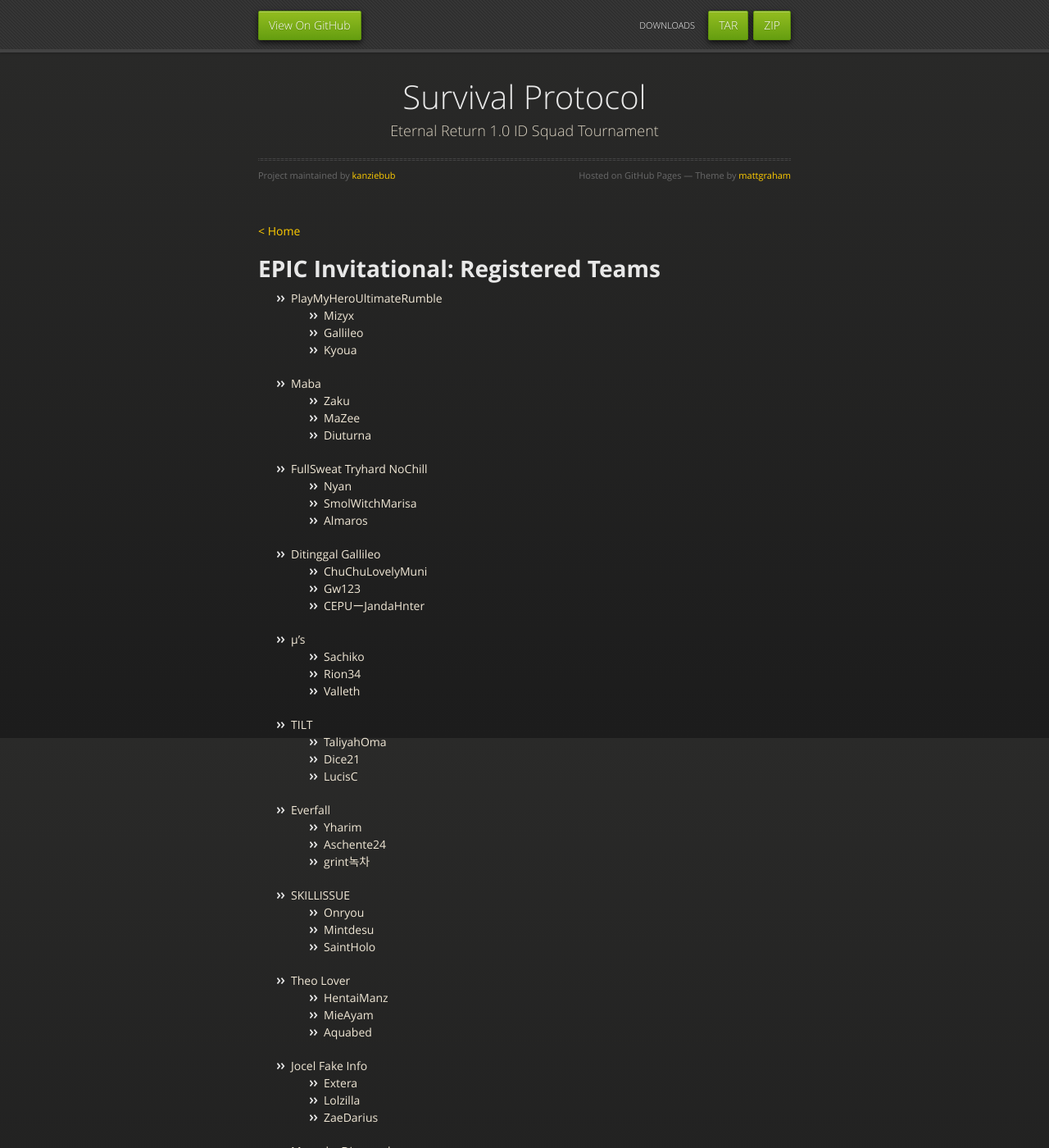
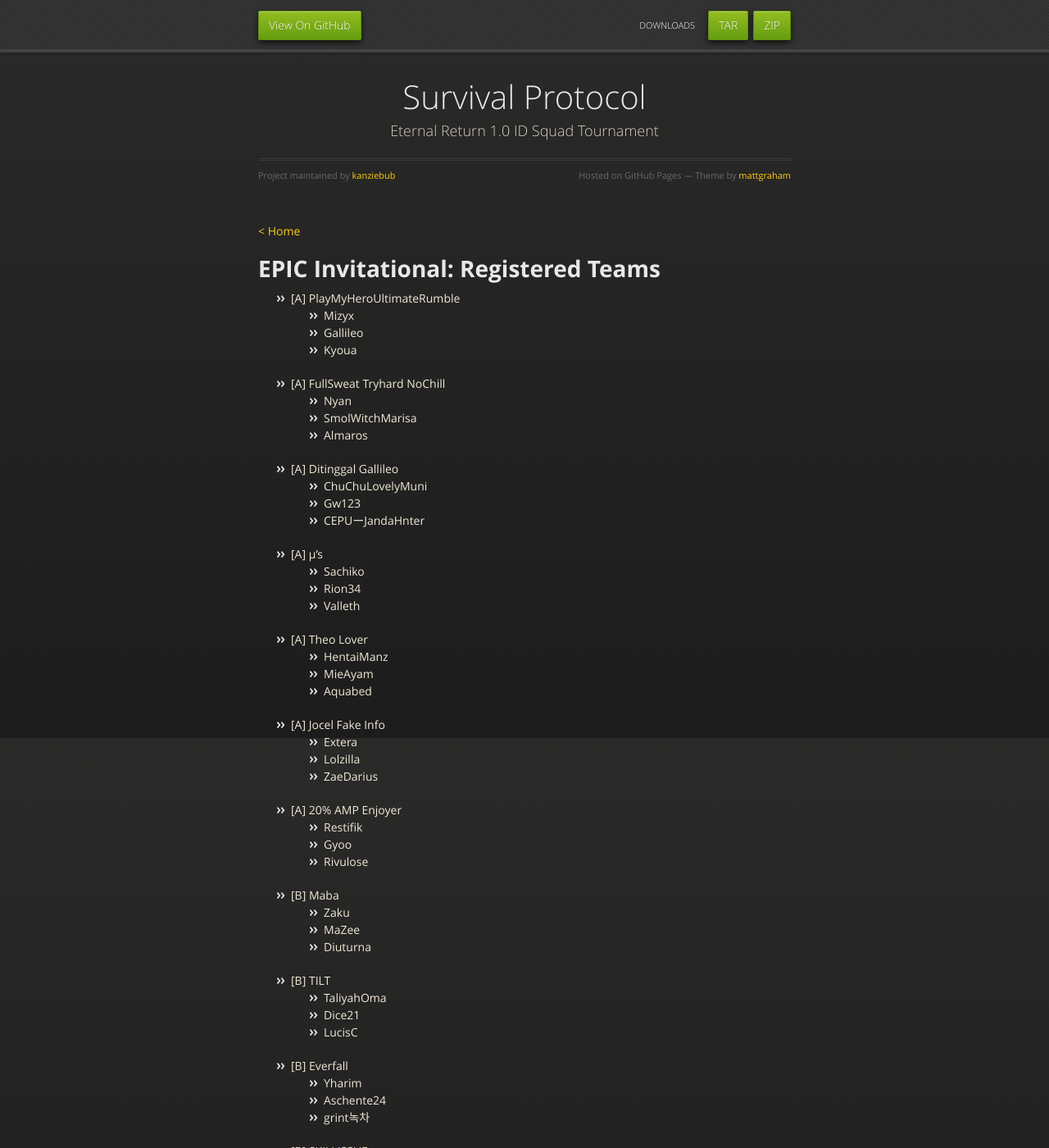
Before and after one commit to kanziebub/SurvivalProtocol, a Jekyll site: the page built from EPIC/02/teams.md, in a window 1280 px wide and 1400 px high. Shown: the whole window at 82% size. Built offline with Jekyll 4.4.1, drawn with Linux system fonts in a browser that asks for light colours; some of the changed text lies outside the part shown.

Commit message:
lobby division

```diff
--- a/EPIC/02/teams.md
+++ b/EPIC/02/teams.md
@@ -6,61 +6,61 @@ layout: default
 
 # **EPIC Invitational: Registered Teams**
 
-- PlayMyHeroUltimateRumble
+- [A] PlayMyHeroUltimateRumble
   - Mizyx
   - Gallileo
   - Kyoua
-- Maba
+- [A] FullSweat Tryhard NoChill
+  - Nyan
+  - SmolWitchMarisa
+  - Almaros
+- [A] Ditinggal Gallileo
+  - ChuChuLovelyMuni
+  - Gw123
+  - CEPUーJandaHnter
+- [A] µ's
+  - Sachiko
+  - Rion34
+  - Valleth
+- [A] Theo Lover
+  - HentaiManz
+  - MieAyam
+  - Aquabed
+- [A] Jocel Fake Info
+  - Extera
+  - Lolzilla
+  - ZaeDarius
+- [A] 20% AMP Enjoyer
+  - Restifik
+  - Gyoo
+  - Rivulose
+- [B] Maba
   - Zaku
   - MaZee
   - Diuturna
-- FullSweat Tryhard NoChill
-  - Nyan
-  - SmolWitchMarisa
-  - Almaros
-- Ditinggal Gallileo
-  - ChuChuLovelyMuni
-  - Gw123
-  - CEPUーJandaHnter
-- µ's
-  - Sachiko
-  - Rion34
-  - Valleth
-- TILT
+- [B] TILT
   - TaliyahOma
   - Dice21
   - LucisC
-- Everfall
+- [B] Everfall
   - Yharim
   - Aschente24
   - grint녹차
-- SKILLISSUE
+- [B] SKILLISSUE
   - Onryou
   - Mintdesu
   - SaintHolo
-- Theo Lover
-  - HentaiManz
-  - MieAyam
-  - Aquabed
-- Jocel Fake Info
-  - Extera
-  - Lolzilla
-  - ZaeDarius
-- Momoka Diamond
+- [B] Momoka Diamond
   - CEPUーArisu
   - CEPUーLuminears
   - CEPUーValsh
-- MelonCat Gaming
+- [B] MelonCat Gaming
   - RotiCarrot
   - Sum
   - Kriegz
-- Astral
+- [B] Astral
   - Spinifer
   - Stein5
   - TwitchArierty
-- 20% AMP Enjoyer
-  - Restifik
-  - Gyoo
-  - Rivulose
 
 [< Home](https://kanziebub.github.io/SurvivalProtocol/)
```
